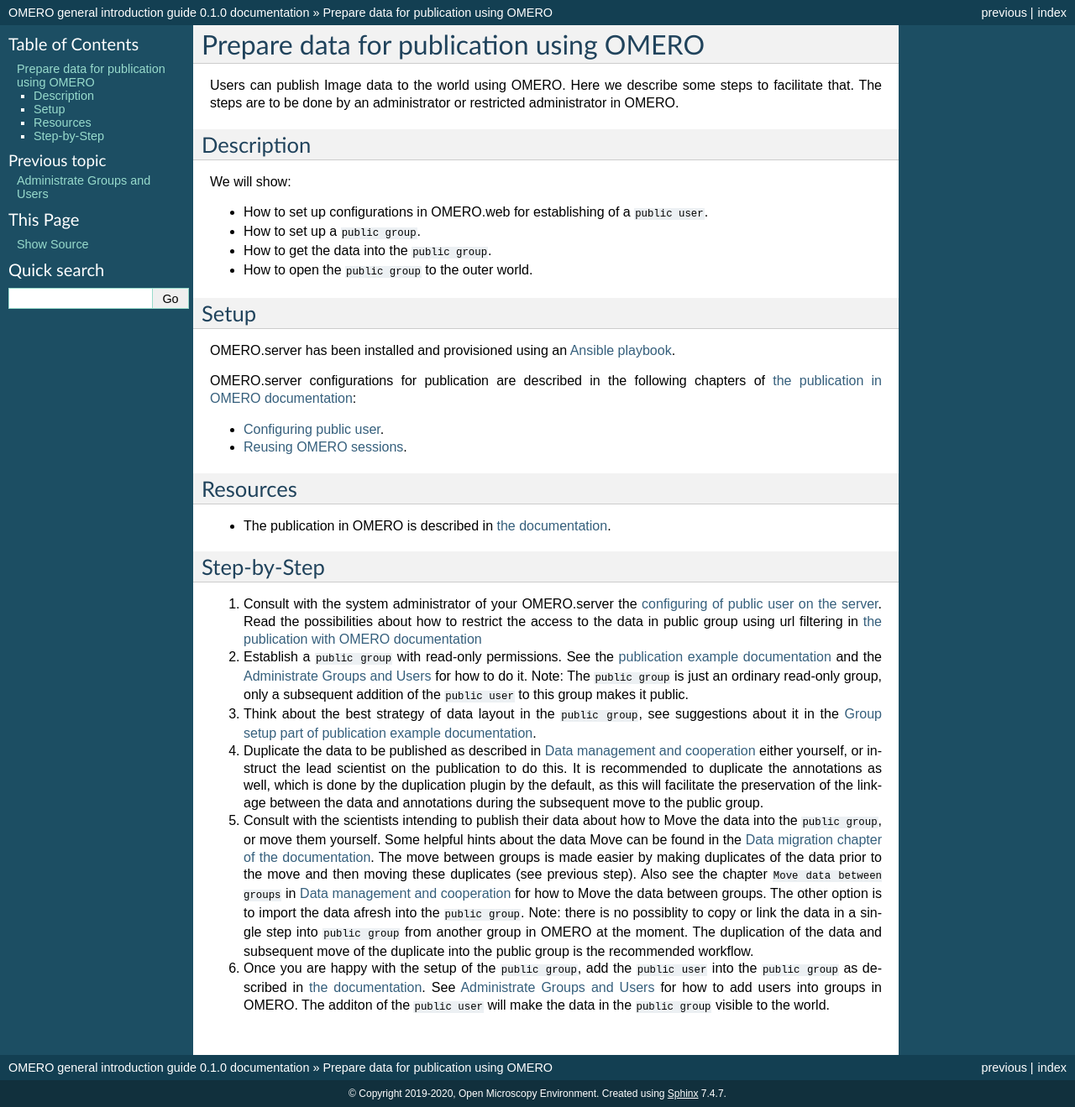
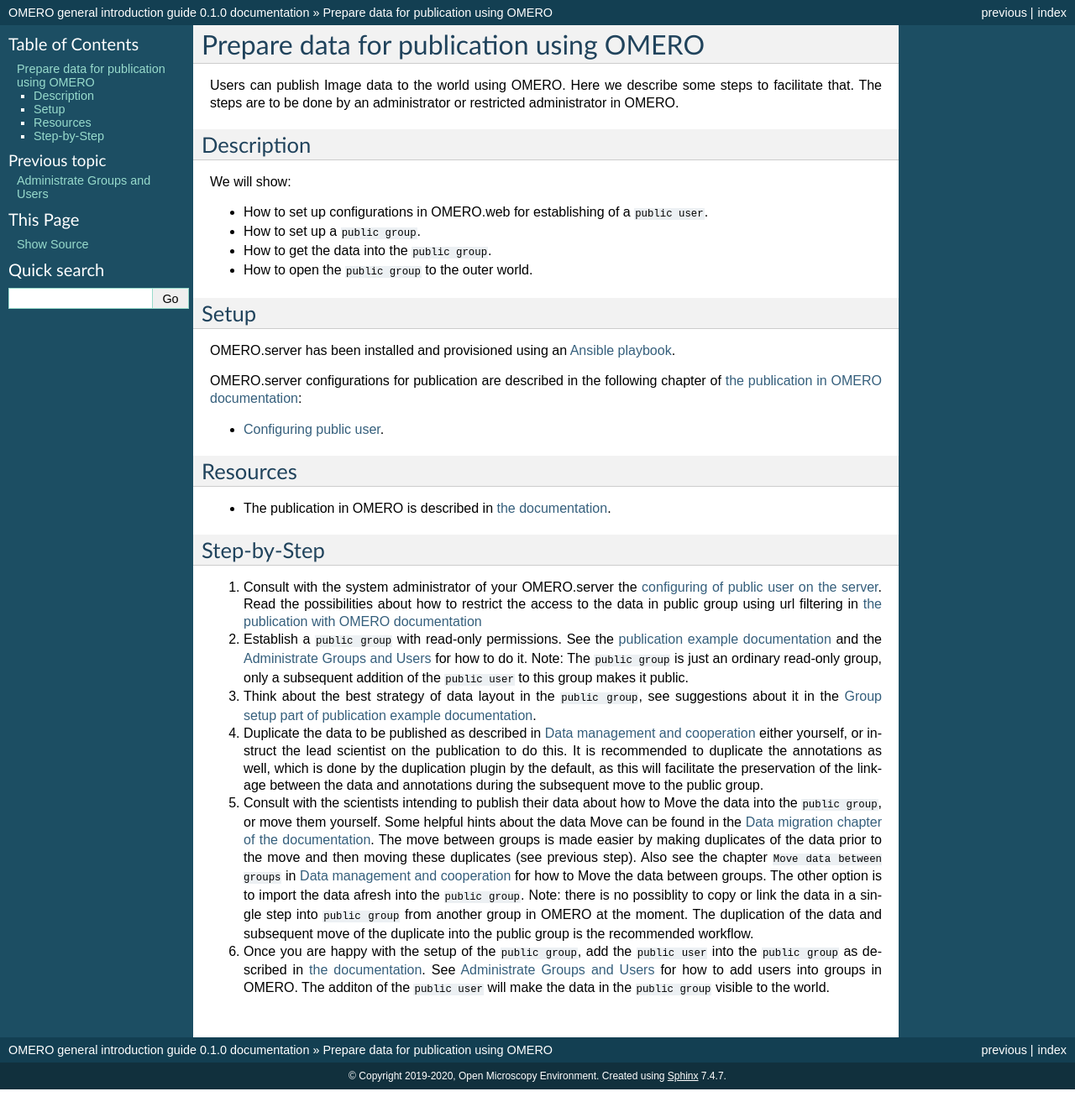
Before and after one commit to ome/omero-guide-introduction, a Sphinx documentation site: the page built from docs/data-publication.rst, in a window 1280 px wide. Shown: the whole page at 84% size. Built offline with Sphinx 7.4.7, drawn with Linux system fonts in a browser that asks for light colours; after the commit the page ends 1298 px from its top, so only the background shows below that.

Commit message:
Remove link to omero docs public session reuse

```diff
--- a/docs/data-publication.rst
+++ b/docs/data-publication.rst
@@ -22,10 +22,9 @@
 
 OMERO.server has been installed and provisioned using an `Ansible playbook <https://github.com/ome/prod-playbooks/blob/master/omero/training-server/playbook.yml>`_.
 
-OMERO.server configurations for publication are described in the following chapters of `the publication in OMERO documentation <https://docs.openmicroscopy.org/omero/latest/sysadmins/public.html>`_:
+OMERO.server configurations for publication are described in the following chapter of `the publication in OMERO documentation <https://docs.openmicroscopy.org/omero/latest/sysadmins/public.html>`_:
 
 - `Configuring public user <https://docs.openmicroscopy.org/omero/latest/sysadmins/public.html#configuring-public-user>`_.
-- `Reusing OMERO sessions <https://docs.openmicroscopy.org/omero/latest/sysadmins/public.html#reusing-omero-sessions>`_.
 
 Resources
 ---------
```
